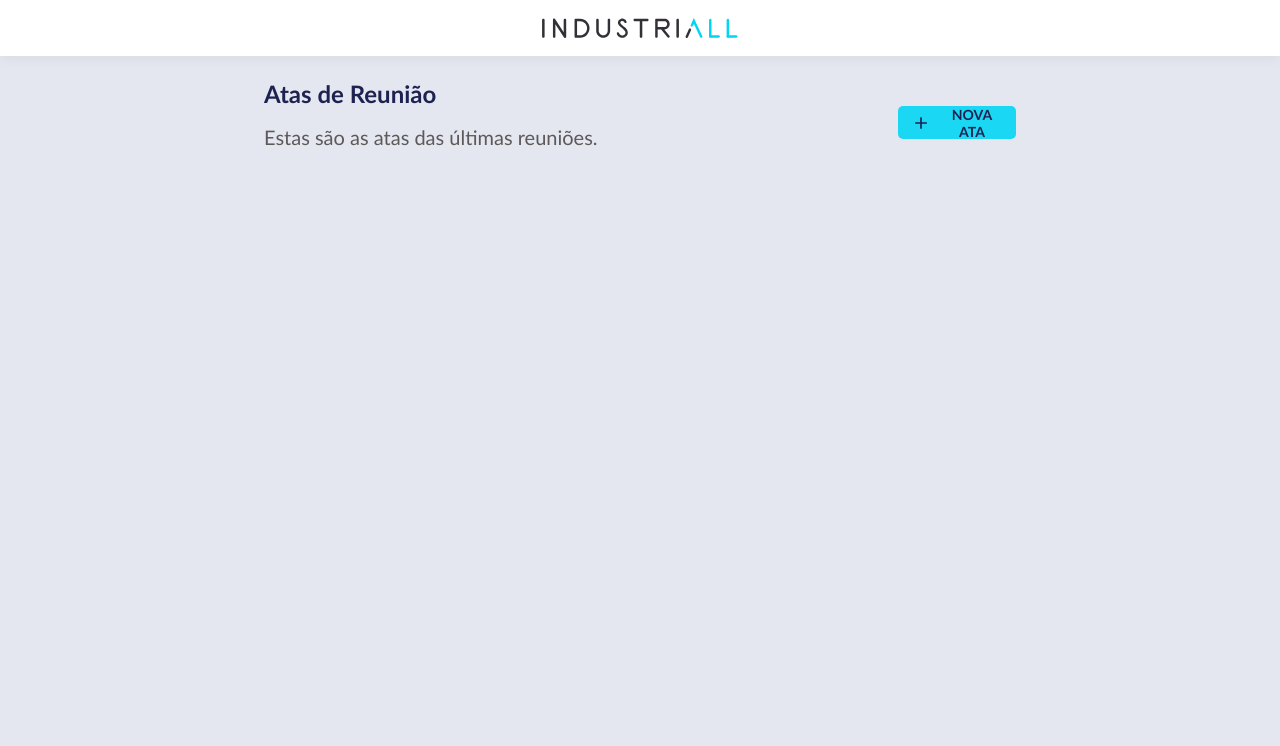
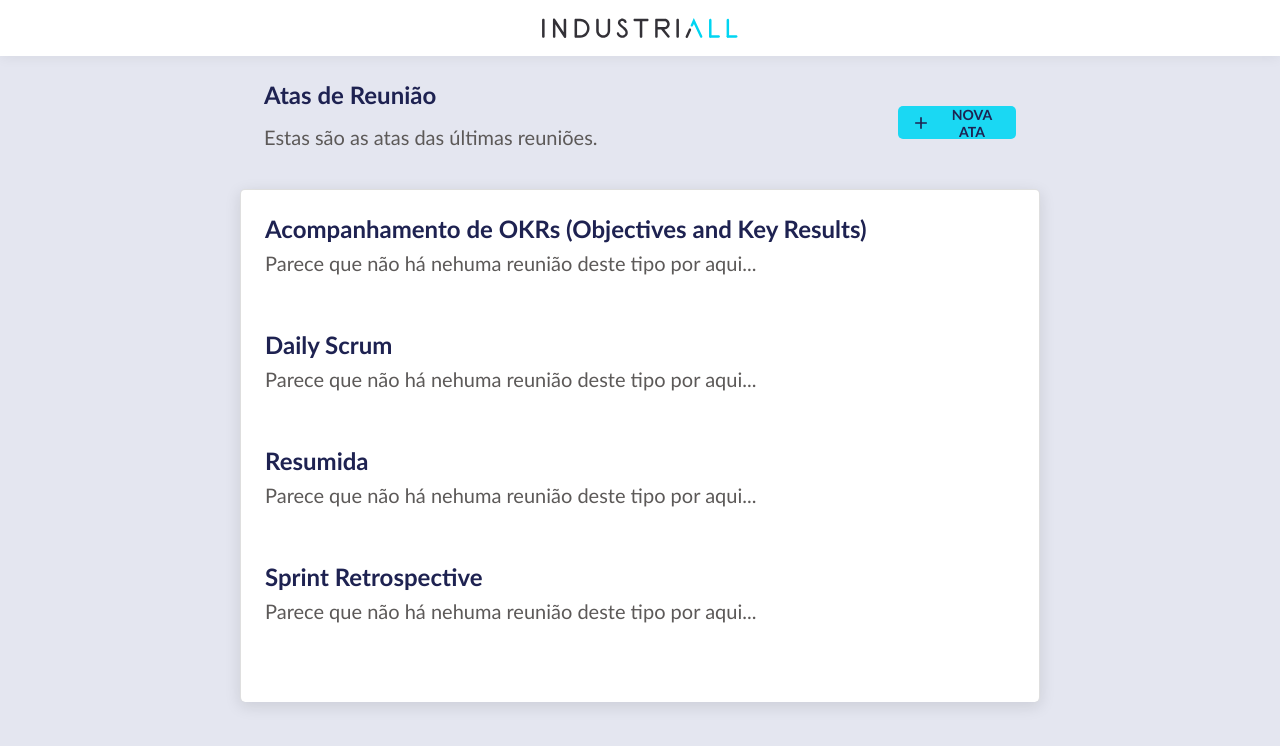
Before and after one commit to LuizGBR/industrial-challenge, a React (Create React App) app in the folder desafio-industriall/: page / in a window 1280 px wide. Shown: the top 746 px of the page. Built offline with nearby package versions, Linux system fonts and the light colour scheme; no server answers.

Commit message:
Handle delete minute

```diff
--- a/desafio-industriall/package.json
+++ b/desafio-industriall/package.json
@@ -18,10 +18,12 @@
     "@unform/web": "^2.1.6",
     "axios": "^0.27.2",
     "bootstrap": "^5.1.3",
+    "date-fns": "^2.28.0",
     "firebase": "^9.8.2",
     "react": "^18.1.0",
     "react-bootstrap": "^2.4.0",
     "react-dom": "^18.1.0",
+    "react-hot-toast": "^2.2.0",
     "react-router-dom": "^6.3.0",
     "react-scripts": "^5.0.1",
     "react-toastify": "^9.0.4",
--- a/desafio-industriall/src/App.tsx
+++ b/desafio-industriall/src/App.tsx
@@ -2,6 +2,7 @@ import { MainPage } from "./pages/MainPage";
 import 'bootstrap/dist/css/bootstrap.min.css';
 import { BrowserRouter, Route, Routes } from "react-router-dom";
 import { MinuteForm } from "./components/Form";
+import { MinuteList } from "./components/List";
 
 
 function App() {
@@ -11,7 +12,7 @@ function App() {
         <Route path="/"
           element={
           <MainPage isHomePage>
-            <div />
+            <MinuteList />
           </MainPage>
         } />
         <Route path="/minute"
--- /dev/null
+++ b/desafio-industriall/src/components/List/index.tsx
@@ -0,0 +1,165 @@
+import { useEffect, useState } from "react";
+import { ListGroup} from "reactstrap";
+import api from "../../services/api";
+import { getToken } from "../../services/getToken"
+import { sortByDate } from "../../utils/sortByDate";
+import { Card, ListGroupItem } from "./style";
+import {format} from 'date-fns'
+import toast, { Toaster } from "react-hot-toast";
+
+type MinuteBaseData = {
+    id: number,
+    titulo: string,
+    local: string,
+    dataInicio: string,
+    dataFim: string,
+    tipoReuniao: string,
+}
+
+export function MinuteList(){
+
+    const [resumidaMinutes, setResumidaMinutes] = useState<MinuteBaseData[]>([]);
+    const [dailyScrumMinutes, setDaylyScrumMinytes] = useState<MinuteBaseData[]>([]);
+    const [sprintRetrospectiveMinutes, setSprintRetrospectiveMinutes] = useState<MinuteBaseData[]>([]);
+    const [okrMinutes, setOkrMinutes] = useState<MinuteBaseData[]>([]);
+
+    async function getMinutesList(){
+        const token = await getToken();
+
+        const response = await api.get('/Atas',{
+            headers:{
+                Authorization: token,
+            }
+        })
+
+        setSortedMinutes(response.data);
+    }
+
+    function setSortedMinutes(minutes: MinuteBaseData[]){
+        const resumidaMinutes: MinuteBaseData[] = minutes.filter((minute) => {
+            return minute.tipoReuniao === "Resumida"
+        });
+
+        const dailyScrumMinutes: MinuteBaseData[] = minutes.filter((minute) => {
+            return minute.tipoReuniao === "Daily Scrum"
+        });
+        const sprintRetrospectiveMinutes: MinuteBaseData[] = minutes.filter((minute) => {
+            return minute.tipoReuniao === "Sprint Retrospective"
+        });
+        const okrMinutes: MinuteBaseData[] = minutes.filter((minute) => {
+            return minute.tipoReuniao === "Acompanhamento de OKRs (Objectives and Key Results)"
+        });
+
+        resumidaMinutes.sort((a,b) => sortByDate(a.dataInicio,b.dataInicio));
+        dailyScrumMinutes.sort((a,b) => sortByDate(a.dataInicio,b.dataInicio));
+        sprintRetrospectiveMinutes.sort((a,b) => sortByDate(a.dataInicio,b.dataInicio));
+        okrMinutes.sort((a,b) => sortByDate(a.dataInicio,b.dataInicio));
+
+        setResumidaMinutes(resumidaMinutes);
+        setDaylyScrumMinytes(dailyScrumMinutes);
+        setSprintRetrospectiveMinutes(sprintRetrospectiveMinutes);
+        setOkrMinutes(okrMinutes);
+    }
+
+    function renderListItem(minute: MinuteBaseData){
+
+        const minuteDate = new Date(minute.dataInicio);
+        const parsedTime = format(minuteDate, 'HH:mm');
+        const parsedDate = format(minuteDate, 'dd/MM/yyyy');
+        return(
+            <ListGroupItem key={minute.id}>
+                <div>
+                    <h1>{minute.titulo}</h1>
+                    <p>{`${parsedDate} às ${parsedTime} na ${minute.local}`}</p>
+                </div>
+                <div className="buttons-section">
+                    <button type="button">
+                        <svg width="23" height="16" viewBox="0 0 23 16" fill="none" xmlns="http://www.w3.org/2000/svg" >
+                            <path d="M11.5 2.50015C13.3387 2.49404 15.1419 3.00694 16.7021 3.97988C18.2624 4.95282 19.5164 6.34631 20.32 8.00015C18.67 11.3702 15.3 13.5002 11.5 13.5002C7.7 13.5002 4.33 11.3702 2.68 8.00015C3.48362 6.34631 4.73763 4.95282 6.29788 3.97988C7.85813 3.00694 9.66126 2.49404 11.5 2.50015ZM11.5 0.500153C6.5 0.500153 2.23 3.61015 0.5 8.00015C2.23 12.3902 6.5 15.5002 11.5 15.5002C16.5 15.5002 20.77 12.3902 22.5 8.00015C20.77 3.61015 16.5 0.500153 11.5 0.500153ZM11.5 5.50015C12.163 5.50015 12.7989 5.76354 13.2678 6.23239C13.7366 6.70123 14 7.33711 14 8.00015C14 8.66319 13.7366 9.29908 13.2678 9.76792C12.7989 10.2368 12.163 10.5002 11.5 10.5002C10.837 10.5002 10.2011 10.2368 9.73223 9.76792C9.26339 9.29908 9 8.66319 9 8.00015C9 7.33711 9.26339 6.70123 9.73223 6.23239C10.2011 5.76354 10.837 5.50015 11.5 5.50015ZM11.5 3.50015C9.02 3.50015 7 5.52015 7 8.00015C7 10.4802 9.02 12.5002 11.5 12.5002C13.98 12.5002 16 10.4802 16 8.00015C16 5.52015 13.98 3.50015 11.5 3.50015Z" fill="#5C5958"/>
+                        </svg>
+                    </button>
+                    <button type="button" onClick={()=>handleDelete(minute.id)}>
+                        <svg width="15" height="18" viewBox="0 0 15 18" fill="none" xmlns="http://www.w3.org/2000/svg">
+                            <path d="M11.5 6.00015V16.0002H3.5V6.00015H11.5ZM10 0.000152588H5L4 1.00015H0.5V3.00015H14.5V1.00015H11L10 0.000152588ZM13.5 4.00015H1.5V16.0002C1.5 17.1002 2.4 18.0002 3.5 18.0002H11.5C12.6 18.0002 13.5 17.1002 13.5 16.0002V4.00015Z" fill="#5C5958"/>
+                        </svg>
+                    </button>
+                </div>
+            </ListGroupItem>
+        )
+    }
+
+    async function handleDelete(id:number){
+        const token = await getToken();
+
+
+        const response = api.delete(`Atas/${id}`,{
+            headers:{
+                Authorization: token,
+            }
+        })
+
+        toast.promise(response, {
+            loading: 'Loading ...',
+            success: (data) => {
+              console.log(data);
+              if (data.status === 500) throw new Error('server error');
+              return 'Ata deletada!';
+            },
+            error: 'Ocorreu um erro!',
+          });
+
+        getMinutesList();
+    }
+
+    useEffect(()=>{
+        getMinutesList();
+    },[])
+
+    return(
+        <div>
+            <Toaster />
+            <Card>
+                <div className="minute-container">
+                    <h1>Acompanhamento de OKRs (Objectives and Key Results)</h1>
+                    {okrMinutes.length === 0 ? (
+                        <p>Parece que não há nehuma reunião deste tipo por aqui...</p>
+                    ) : (
+                        <ListGroup>
+                            {okrMinutes.map((minute)=> renderListItem(minute))}
+                        </ListGroup>
+                    )}
+                </div>
+                <div className="minute-container">
+                    <h1>Daily Scrum</h1>
+                    {dailyScrumMinutes.length === 0 ? (
+                        <p>Parece que não há nehuma reunião deste tipo por aqui...</p>
+                    ) : (
+                        <ListGroup>
+                            {dailyScrumMinutes.map((minute)=> renderListItem(minute))}
+                        </ListGroup>
+                    )}
+                </div>
+                <div className="minute-container">
+                    <h1>Resumida</h1>
+                    {resumidaMinutes.length === 0 ? (
+                        <p>Parece que não há nehuma reunião deste tipo por aqui...</p>
+                    ) : (
+                        <ListGroup>
+                            {resumidaMinutes.map((minute)=> renderListItem(minute))}
+                        </ListGroup>
+                    )}
+                </div>
+                <div className="minute-container">
+                    <h1>Sprint Retrospective</h1>
+                    {sprintRetrospectiveMinutes.length === 0 ? (
+                        <p>Parece que não há nehuma reunião deste tipo por aqui...</p>
+                    ) : (
+                        <ListGroup>
+                            {sprintRetrospectiveMinutes.map((minute)=> renderListItem(minute))}
+                        </ListGroup>
+                    )}
+                </div>
+            </Card>
+        </div>
+    )
+}
--- /dev/null
+++ b/desafio-industriall/src/components/List/style.ts
@@ -0,0 +1,81 @@
+import styled from 'styled-components';
+
+import {Card as RBCard, ListGroup, ListGroupItem as RBListGroupItem} from 'reactstrap'
+
+export const Card = styled(RBCard)`
+    min-width:800px;
+    padding: 24px;
+    margin-bottom:24px ;
+    background: #FFF;
+    box-shadow: 0px 4px 15px 1px rgba(0, 0, 0, 0.1);
+    border-radius: 5px;
+
+    font-family: 'Calibri', sans-serif;
+    font-size: 20px;
+    font-weight: 700;
+    color: #7B7B7B;
+
+    border-bottom: none;
+
+    .minute-container{
+        min-height: 100px;
+        margin-bottom: 16px;
+
+        h1{
+            font-weight: 700;
+            font-size: 24px;
+            color: #1E2251;
+        }
+
+        p{
+            font-weight: 400;
+            font-size: 20px;
+            color: #5C5958;
+        }
+
+        li{
+            border-bottom: 1px solid #C0C1C6;
+        }
+
+        li:last-child{
+            border-bottom: 0 !important;
+        }
+    }
+
+`
+export const ListGroupItem = styled(RBListGroupItem)`
+    border: none;
+    display: flex;
+    flex-direction: row;
+    justify-content: space-between;
+    align-items: center;
+    height: 74px;
+
+    h1{
+        font-weight: 700 !important;
+        font-size: 16px !important;
+        color: #312F2F !important;
+    }
+
+    p{
+        font-weight: 400 !important;
+        font-size: 14px !important;
+        color: #5C5958 !important;
+        margin-bottom: 0 !important;
+    }
+
+    .buttons-section{
+        button{
+            margin-left: 22px;
+            background: none;
+            border: 0;
+
+            &:hover{
+                    svg path{
+                        fill: #1ad8f3;
+                    }
+                }
+        }
+    }
+
+`
--- a/desafio-industriall/src/pages/MainPage/index.tsx
+++ b/desafio-industriall/src/pages/MainPage/index.tsx
@@ -19,7 +19,7 @@ export function MainPage({children, isHomePage} : MainPageProps ){
         <MyMainPage>
             <header>
                 <div className="content">
-                    <img src={logoImg} alt="Logo"></img>
+                    <img src={logoImg} alt="Logo" onClick={()=>navigate('/')}></img>
                 </div>
             </header>
            <main>
--- a/desafio-industriall/src/pages/MainPage/style.ts
+++ b/desafio-industriall/src/pages/MainPage/style.ts
@@ -33,7 +33,6 @@ export const MyMainPage = styled.div`
                 padding: 24px;
 
                 h1{
-                    font-family: 'Calibri', sans-serif;
                     font-weight: 700;
                     font-size: 24px;
                     color: #1E2251;
@@ -41,7 +40,6 @@ export const MyMainPage = styled.div`
                 }
 
                 p{
-                    font-family: 'Calibri', sans-serif;
                     font-weight: 400;
                     font-size: 20px;
                     color: #5C5958;
--- a/desafio-industriall/src/styles/global.scss
+++ b/desafio-industriall/src/styles/global.scss
@@ -9,6 +9,6 @@ body {
     color: #1E2251;
 }
 
-body, input, select, button, textarea {
+body, input, select, button, textarea, h1, p{
     font: 400 16px 'Calibri', sans-serif
 }
--- /dev/null
+++ b/desafio-industriall/src/utils/sortByDate.ts
@@ -0,0 +1,6 @@
+export function sortByDate(a: string, b: string){
+    const aDate = new Date(a);
+    const bDate = new Date(b)
+
+    return bDate.getTime() - aDate.getTime()
+}
```
Also changed, not shown: desafio-industriall/src/components/Form/index.tsx (+9 -15 lines), 1 other file (tests, documents, lock files or other folders).
